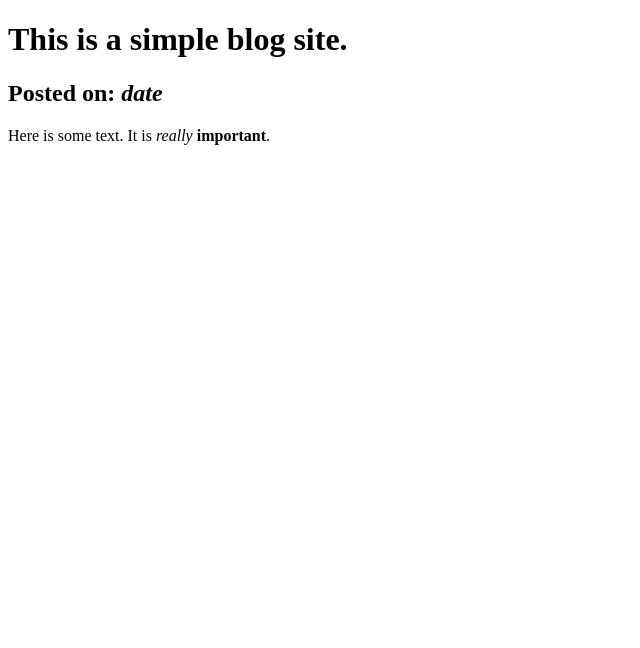
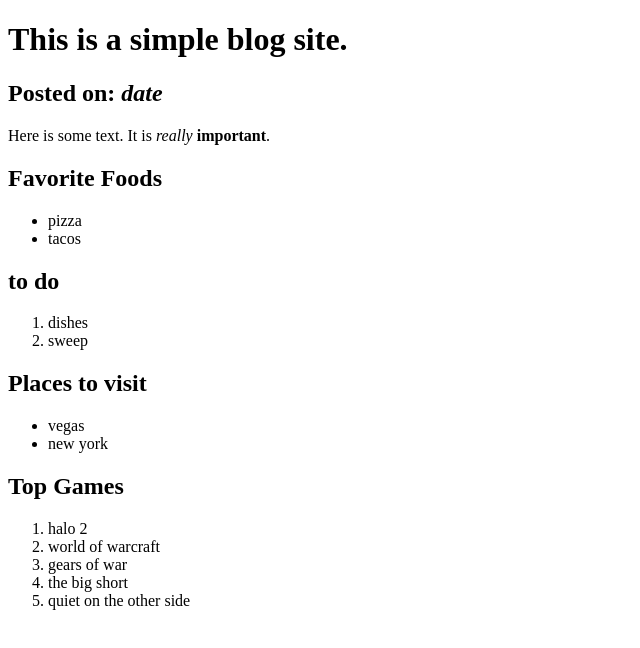
Before and after one commit to techett/odin_git_test, a plain HTML site: page index.html in a window 1280 px wide. Shown: the whole page, without its empty margins (0-640 px from the left). Drawn offline with Linux system fonts and the light colour scheme.

```diff
--- a/index.html
+++ b/index.html
@@ -14,5 +14,29 @@
     <h2>Posted on: <em>date</em></h2>
     <p>Here is some text. It is <em>really</em> <strong>important</strong>.</p>
 
+    <h2>Favorite Foods</h2>
+    <ul>
+        <li>pizza</li>
+        <li>tacos</li>
+    </ul>
+    <h2>to do</h2>
+    <ol>
+        <li>dishes</li>
+        <li>sweep</li>
+    </ol>
+    <h2>Places to visit</h2>
+    <ul>
+        <li>vegas</li>
+        <li>new york</li>
+    </ul>
+    <h2>Top Games</h2>
+    <ol>
+        <li>halo 2</li>
+        <li>world of warcraft</li>
+        <li>gears of war</li>
+        <li>the big short</li>
+        <li>quiet on the other side</li>
+    </ol>
+
 </body>
 </html>
```
Also changed, not shown: odin-links-and-images/about.html (added, +11 -0 lines), odin-links-and-images/index.html (added, +17 -0 lines), odin-links-and-images/images/image.jpg (added).
